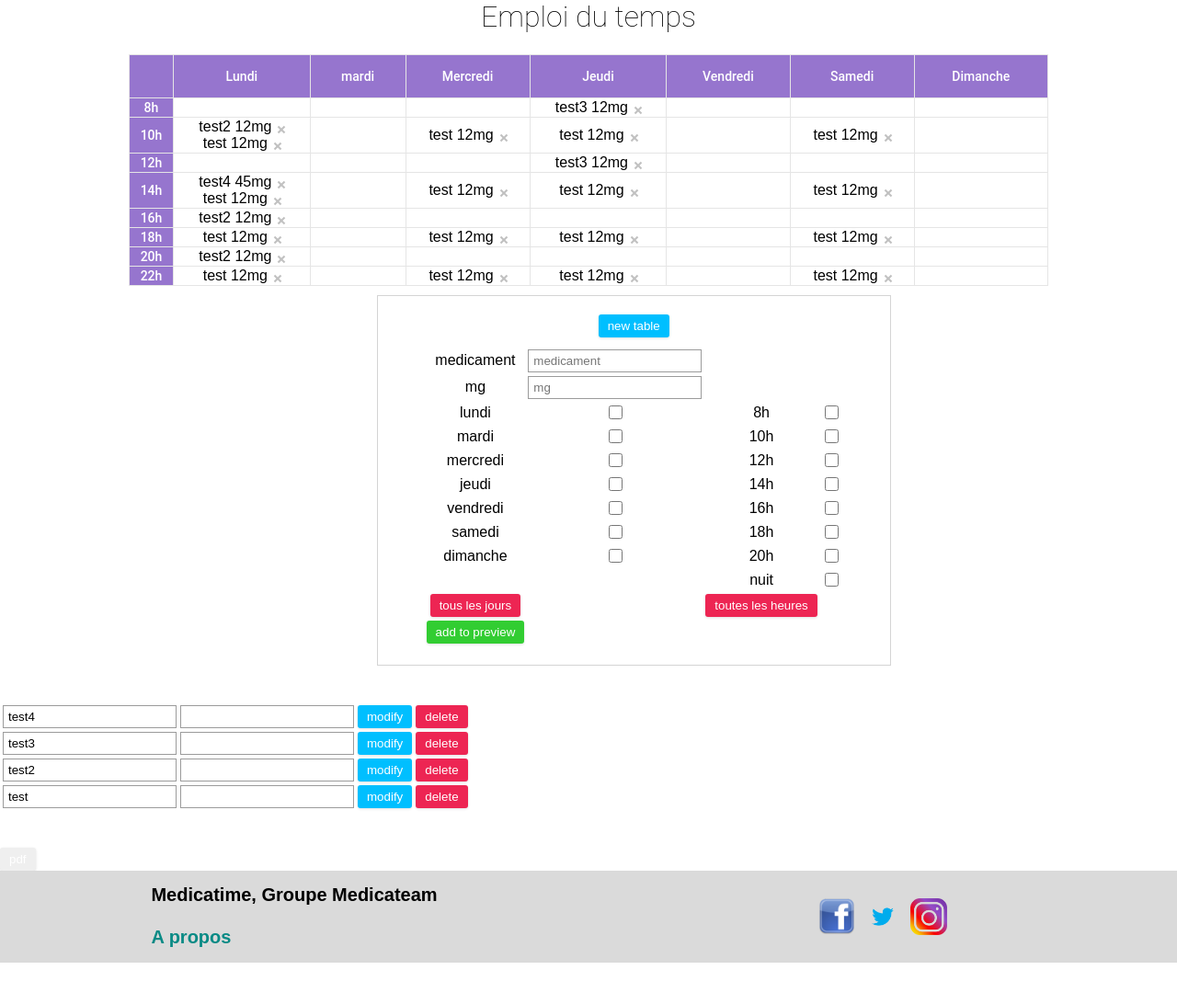
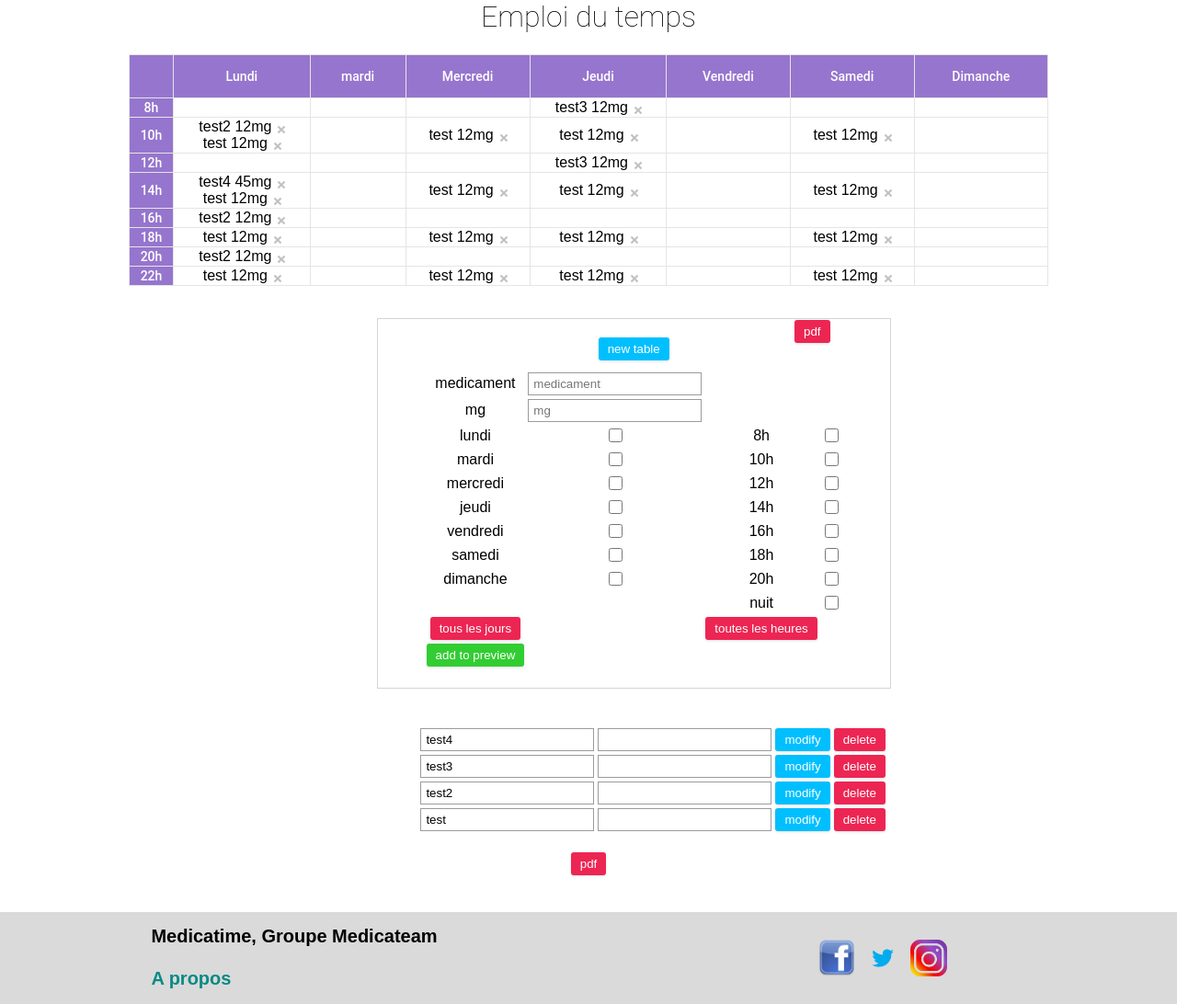
Before and after one commit to cedmer/projet_transverse_medicatime, a PHP site: page /include/PHP/medicatime.php in a window 1280 px wide. Shown: the part 120-1212 px from the top of the page at 92% size. Before the commit the page ends 1167 px from the top, so only its background shows below. Run offline with PHP 8.4, Linux system fonts and the light colour scheme; data comes from the database, SQL or seed files in the repository; some libraries are stand-ins or nearby versions; some web fonts are replaced.

Commit message:
Insertion de css

```diff
--- a/include/CSS/style_Mainpage.css
+++ b/include/CSS/style_Mainpage.css
@@ -45,16 +45,28 @@ h1{
 
 
 /* for the form */
-.button_pdf{
+.button_pdf_1{
     margin-left: 67.5%;
     top: 150px;
 }
-#pdf{
+#pdf_1{
     background-color: #ed2553;
     position: relative;
     top: 7px;
 }
-#pdf:hover{
+#pdf_1:hover{
+    background-color:#bd1d42 ;
+}
+.button_pdf_2{
+    text-align: center;
+    top: 150px;
+    margin-bottom: 40px;
+}
+#pdf_2{
+    background-color: #ed2553;
+    position: relative;
+}
+#pdf_2:hover{
     background-color:#bd1d42 ;
 }
 
@@ -105,8 +117,9 @@ h1{
 }
 
 #table_medic{
-    margin-bottom: 40px;
+    margin-bottom: 20px;
     margin-top: 40px;
+    margin-left: 35.5%;
 }
 
 /* for the form */
--- a/include/PHP/medicatime.php
+++ b/include/PHP/medicatime.php
@@ -33,7 +33,11 @@ include "tab_preview.php";
             </table>
         </div>
     </div>
-
+    <div class="button_pdf_1">
+        <form action="pdf_generator.php" method="post">
+            <input type="submit" value="pdf" id="pdf_1">
+        </form>
+    </div>
     <div id="forms">
 
         <form method="post" action="new_table.php" id="new">
@@ -119,10 +123,11 @@ include "tab_preview.php";
         medic_preview();
         ?>
     </table>
-
+    <div class="button_pdf_2">
         <form action="pdf_generator.php" method="post">
-        <input type="submit" value="pdf">
+            <input type="submit" value="pdf" id="pdf_2">
         </form>
+    </div>
     <script src="../../JS/removerequired.js"></script>
     <script type="text/javascript" src="http://ajax.googleapis.com/ajax/libs/jquery/1.8/jquery.min.js"></script>
     <script src="../../JS/all_days_hours.js"></script>
```
Lines whose indentation alone changed are shown as unchanged.
